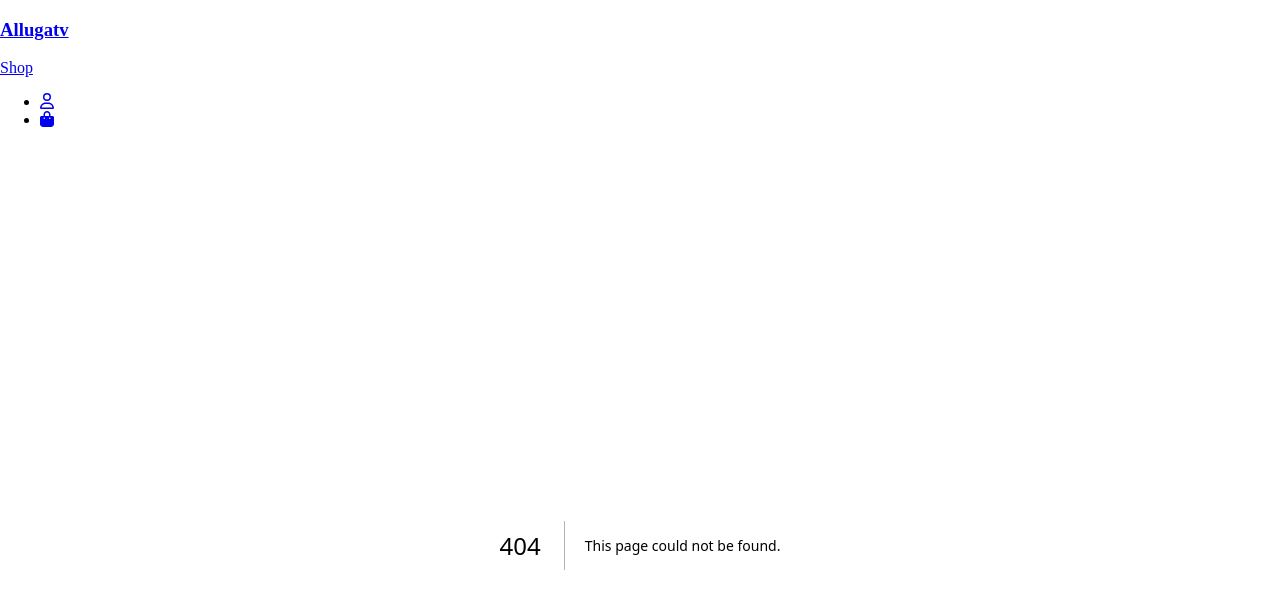
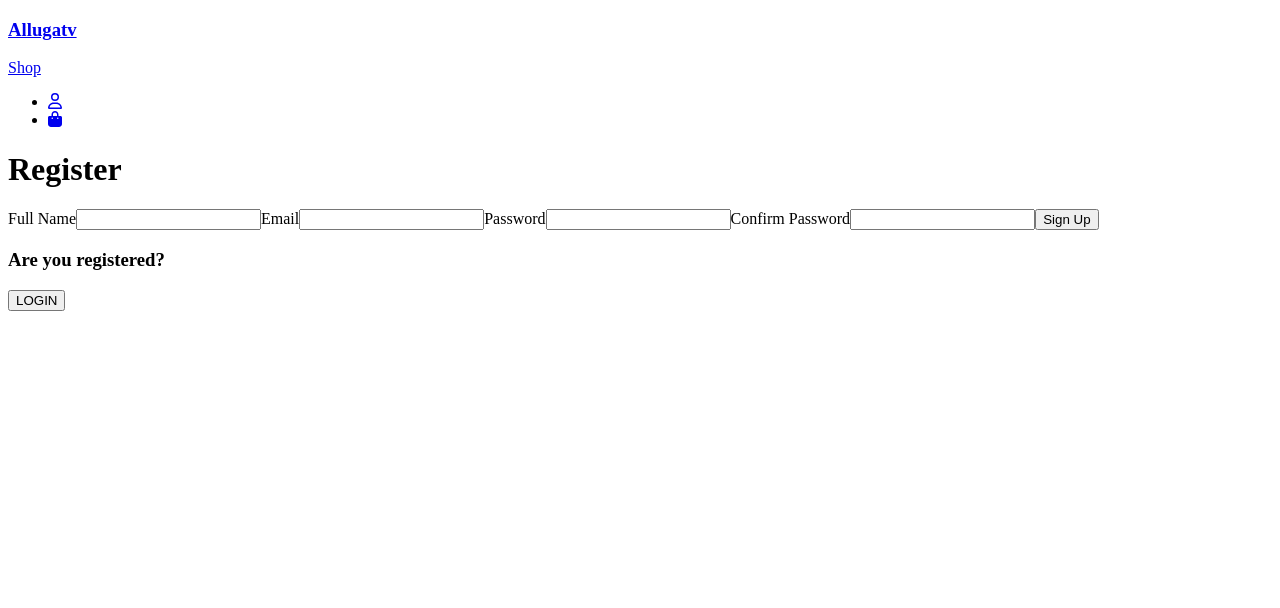
Before and after one commit to cleytonoliveira/allugatv-client, a Next.js app: page /components/login/SignUp in a window 1280 px wide. Before the commit this address had no page. Shown: the top 608 px of the page. Built offline with nearby package versions, Linux system fonts and the light colour scheme.

Commit message:
feat: add component to SignUp

```diff
--- /dev/null
+++ b/pages/components/login/SignUp.tsx
@@ -0,0 +1,76 @@
+import React, { useState } from "react";
+import UserHttpGateway from "../../gateways/user/UserHttpGateway";
+import AxiosAdapter from "../../infra/AxiosAdapter";
+import User from "../../entities/User";
+
+type LoginProps = {
+  changeSign: () => void;
+};
+
+export default function SignUp({ changeSign }: LoginProps) {
+  const [name, setName] = useState("");
+  const [email, setEmail] = useState("");
+  const [password, setPassword] = useState("");
+  const [confirmPassword, setConfirmPassword] = useState("");
+
+  function handleRegister(event: React.ChangeEvent<HTMLFormElement>) {
+    event.preventDefault();
+    const httpClient = new AxiosAdapter();
+    const userGateway = new UserHttpGateway(
+      httpClient,
+      "http://localhost:3001/user",
+    );
+    const user = new User(0, name, email, password);
+    userGateway.createUser(user).then(() => {
+      changeSign();
+    });
+  }
+
+  function handleChange(event: React.ChangeEvent<HTMLInputElement>) {
+    const value = event.target.value;
+    switch (event.target.id) {
+      case "fullname":
+        setName(value);
+        break;
+      case "email":
+        setEmail(value);
+        break;
+      case "password":
+        setPassword(value);
+        break;
+      case "confirmPassword":
+        setConfirmPassword(value);
+        break;
+    }
+  }
+
+  return (
+    <div>
+      <h1>Register</h1>
+      <form onSubmit={handleRegister}>
+        <label htmlFor="fullname">
+          Full Name
+          <input id="fullname" type="text" onChange={handleChange} />
+        </label>
+        <label htmlFor="email">
+          Email
+          <input id="email" type="email" onChange={handleChange} />
+        </label>
+        <label htmlFor="password">
+          Password
+          <input id="password" type="password" onChange={handleChange} />
+        </label>
+        <label htmlFor="confirmPassword">
+          Confirm Password
+          <input id="confirmPassword" type="password" onChange={handleChange} />
+        </label>
+        <button type="submit">Sign Up</button>
+      </form>
+
+      <div>
+        <h3>Are you registered?</h3>
+        <button onClick={changeSign}>LOGIN</button>
+      </div>
+    </div>
+  );
+}
--- /dev/null
+++ b/pages/entities/User.ts
@@ -0,0 +1,8 @@
+export default class User {
+  constructor(
+    readonly id: number,
+    readonly name: string,
+    readonly email: string,
+    readonly password: string,
+  ) {}
+}
--- /dev/null
+++ b/pages/gateways/user/UserGateway.ts
@@ -0,0 +1,5 @@
+import User from "../../entities/User";
+
+export default interface UserGateway {
+  createUser(user: User): Promise<void>;
+}
--- /dev/null
+++ b/pages/gateways/user/UserHttpGateway.ts
@@ -0,0 +1,23 @@
+import User from "../../entities/User";
+import HttpClient from "../../infra/HttpClient";
+import UserGateway from "./UserGateway";
+
+export default class UserHttpGateway implements UserGateway {
+  constructor(
+    readonly httpClient: HttpClient,
+    readonly baseUrl: string,
+  ) {}
+
+  async createUser(user: Omit<User, "id">): Promise<void> {
+    await this.httpClient.post(`${this.baseUrl}/register`, user);
+  }
+
+  async login(email: string, password: string): Promise<User> {
+    const response = await this.httpClient.post(`${this.baseUrl}/login`, {
+      email,
+      password,
+    });
+
+    return response.data;
+  }
+}
--- a/pages/infra/AxiosAdapter.ts
+++ b/pages/infra/AxiosAdapter.ts
@@ -6,4 +6,9 @@ export default class AxiosAdapter implements HttpClient {
     const response = await axios.get(endpoint);
     return response.data;
   }
+
+  async post(endpoint: string, body: any): Promise<any> {
+    const response = await axios.post(endpoint, body);
+    return response.data;
+  }
 }
--- a/pages/infra/HttpClient.ts
+++ b/pages/infra/HttpClient.ts
@@ -1,3 +1,4 @@
 export default interface HttpClient {
   get(endpoint: string): Promise<any>;
+  post(endpoint: string, body: any): Promise<any>;
 }
```
